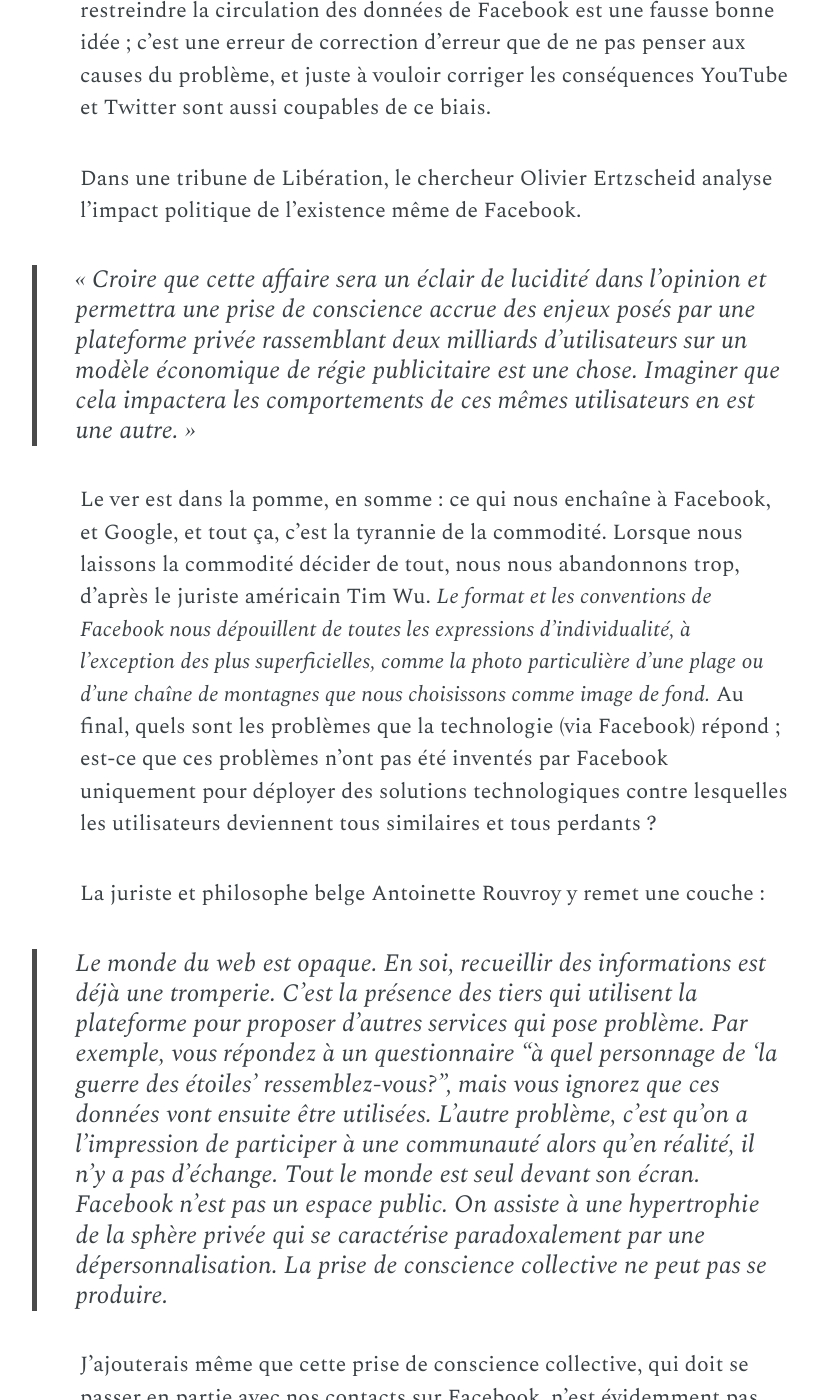
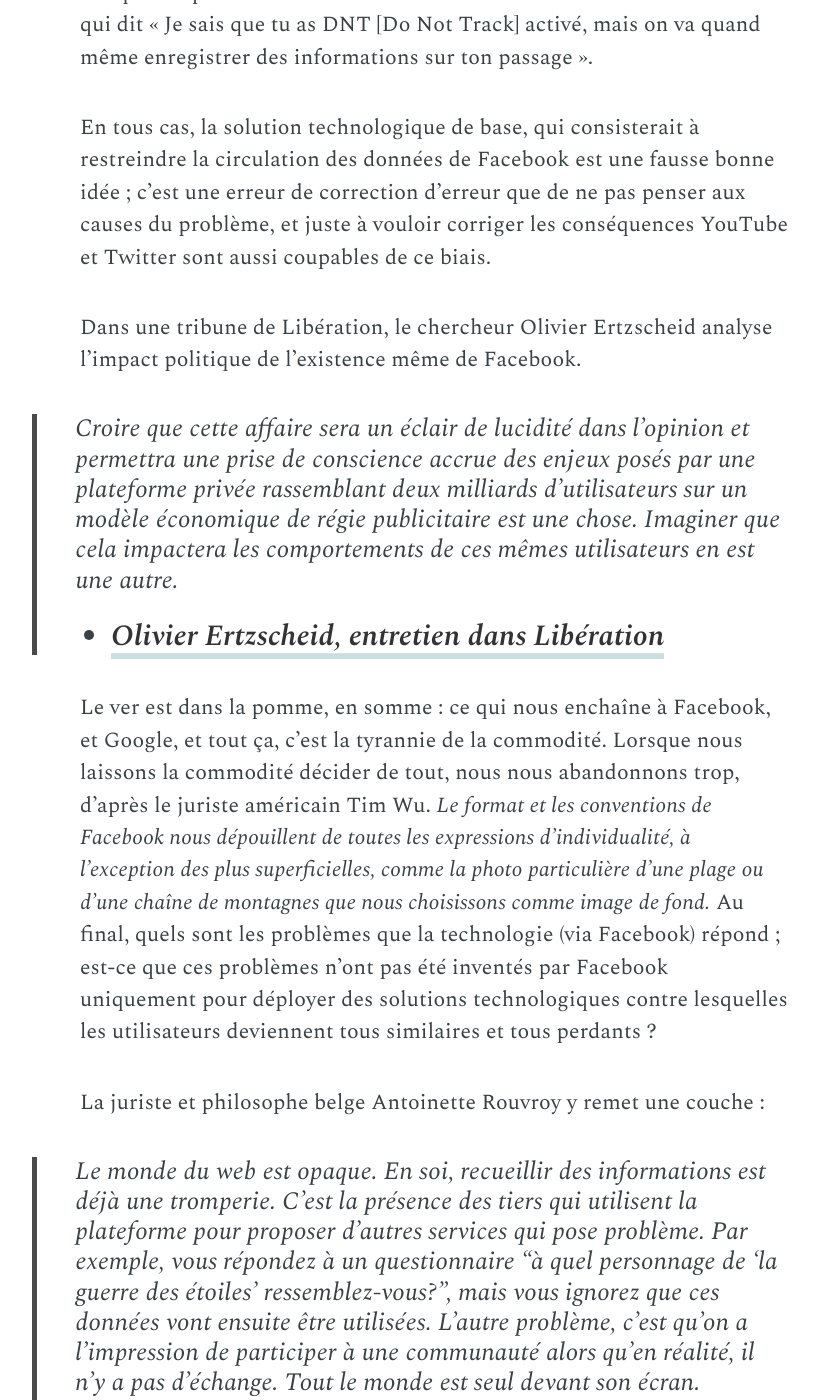
Before and after one commit to joachimesque/joachimesque.github.io, a Jekyll site: the page built from _posts/2018-03-26-facebook--quelques-notes-sur-la-suite.markdown, in a window 1280 px wide and 1400 px high, scrolled down 21412 px. Shown: the whole window, without its empty margins (205-1023 px from the left). Built offline with Jekyll 4.4.1, drawn with Linux system fonts in a browser that asks for light colours; some web fonts are replaced; comment, search, counter and statistics services are not loaded; some of the changed text lies outside the part shown.

Commit message:
Facebook 2 : source des citations

```diff
--- a/_posts/2018-03-26-facebook--quelques-notes-sur-la-suite.markdown
+++ b/_posts/2018-03-26-facebook--quelques-notes-sur-la-suite.markdown
@@ -260,13 +266,17 @@
 
 Dans une tribune de Libération, le chercheur Olivier Ertzscheid analyse l’impact politique de l’existence même de Facebook.
 
-> « Croire que cette affaire sera un éclair de lucidité dans l’opinion et permettra une prise de conscience accrue des enjeux posés par une plateforme privée rassemblant deux milliards d’utilisateurs sur un modèle économique de régie publicitaire est une chose. Imaginer que cela impactera les comportements de ces mêmes utilisateurs en est une autre. »
+> Croire que cette affaire sera un éclair de lucidité dans l’opinion et permettra une prise de conscience accrue des enjeux posés par une plateforme privée rassemblant deux milliards d’utilisateurs sur un modèle économique de régie publicitaire est une chose. Imaginer que cela impactera les comportements de ces mêmes utilisateurs en est une autre.
+> * [**Olivier Ertzscheid, entretien dans Libération**](http://www.liberation.fr/debats/2018/03/23/le-scandale-facebook-pose-avant-tout-une-question-politique_1638346)
+
 
 Le ver est dans la pomme, en somme&nbsp;: ce qui nous enchaîne à Facebook, et Google, et tout ça, c’est la tyrannie de la commodité. Lorsque nous laissons la commodité décider de tout, nous nous abandonnons trop, d’après le juriste américain Tim Wu. *Le format et les conventions de Facebook nous dépouillent de toutes les expressions d’individualité, à l’exception des plus superficielles, comme la photo particulière d’une plage ou d’une chaîne de montagnes que nous choisissons comme image de fond.* Au final, quels sont les problèmes que la technologie (via Facebook) répond&nbsp;; est-ce que ces problèmes n’ont pas été inventés par Facebook uniquement pour déployer des solutions technologiques contre lesquelles les utilisateurs deviennent tous similaires et tous perdants&nbsp;?
 
 La juriste et philosophe belge Antoinette Rouvroy y remet une couche&nbsp;:
 
 > Le monde du web est opaque. En soi, recueillir des informations est déjà une tromperie. C’est la présence des tiers qui utilisent la plateforme pour proposer d’autres services qui pose problème. Par exemple, vous répondez à un questionnaire "à quel personnage de ‘la guerre des étoiles’ ressemblez-vous?", mais vous ignorez que ces données vont ensuite être utilisées. L’autre problème, c’est qu’on a l’impression de participer à une communauté alors qu’en réalité, il n’y a pas d’échange. Tout le monde est seul devant son écran. Facebook n’est pas un espace public. On assiste à une hypertrophie de la sphère privée qui se caractérise paradoxalement par une dépersonnalisation. La prise de conscience collective ne peut pas se produire.
+> * [**Antoinette Rouvroy, entretien dans L’Écho**](https://www.lecho.be/opinions/general/antoinette-rouvroy-a-mon-sens-zuckerberg-est-depasse/9995228.html)
+
 
 J’ajouterais même que cette prise de conscience collective, qui doit se passer en partie avec nos contacts sur Facebook, n’est évidemment pas souhaitée par Facebook—d’où les modifications d’algorithmes pour pénaliser les contenus trop critiques. Facebook n’est pas pensé pour des humains, c’est seulement pensé pour faire de nous beaucoup moins, pour tailler ce qui dépasse et cultiver ceux qui restent (en leur donnant de quoi réagir) pour récolter des données (pour donner aux publicitaires de quoi placer encore plus de distraction).
 
@@ -279,4 +289,4 @@
 [**@natashanyt**&nbsp;: So when Facebook announces that it is going to reduce third-party access to user data, instead of fundamentally rethinking the company's mass collection, sharing and retention of people's personal details, that's error-correction error.](https://twitter.com/natashanyt/status/977608996097060865)
 * [**@halhod**&nbsp;: When we ask FB what it is doing with “our data”, we massively let it off the hook. The question is what is FB doing with data *about us*. None of that backend data is “yours”, any more than the pattern of air molecules you trail as you walk through town is “yours”](https://twitter.com/halhod/status/976747963853819904)
 * [**Libération**&nbsp;: Le scandale Facebook pose avant tout une question politique](http://www.liberation.fr/debats/2018/03/23/le-scandale-facebook-pose-avant-tout-une-question-politique_1638346)
-* [**L’écho**&nbsp;: Antoinette Rouvroy: À mon sens, Zuckerberg est dépassé](https://www.lecho.be/opinions/general/antoinette-rouvroy-a-mon-sens-zuckerberg-est-depasse/9995228.html)
+* [**L’Écho**&nbsp;: Antoinette Rouvroy: À mon sens, Zuckerberg est dépassé](https://www.lecho.be/opinions/general/antoinette-rouvroy-a-mon-sens-zuckerberg-est-depasse/9995228.html)
```
Also changed, not shown: other parts of _posts/2018-03-26-facebook--quelques-notes-sur-la-suite.markdown (+8 -2 lines).
